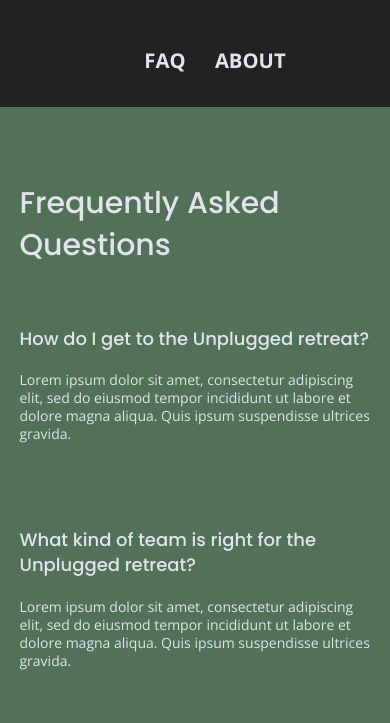
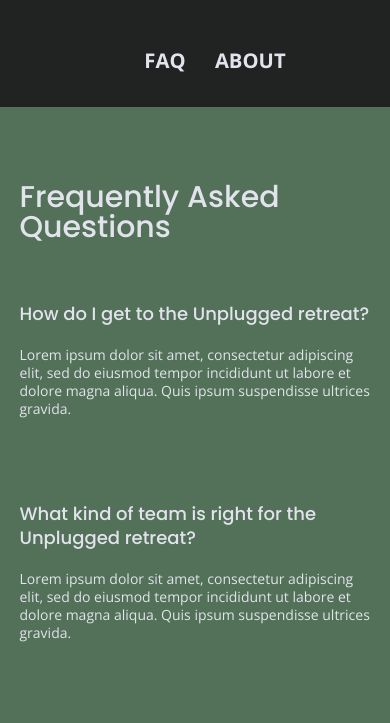
Before and after one commit to ThomasMoorehouse/206-unplugged-retreat, a website: page faq/index.html in a window 390 px wide. Shown: the part 42-765 px from the top of the page. Drawn offline with nearby package versions, Linux system fonts and the light colour scheme; files that its build step writes are made by us from their sources; files whose address does not match are found by name.

Commit message:
Updated styles faq pg mobile media

```diff
--- a/css/main.css
+++ b/css/main.css
@@ -368,10 +368,15 @@ input[type=button] {
 
 .faq h2 {
   margin-bottom: 40px;
+  line-height: 1;
 }
 
 .faq-content {
   margin-bottom: 50px;
+}
+
+.faq-content h4 {
+  line-height: 1.333;
 }
 
 /* ==========================================================================
```
